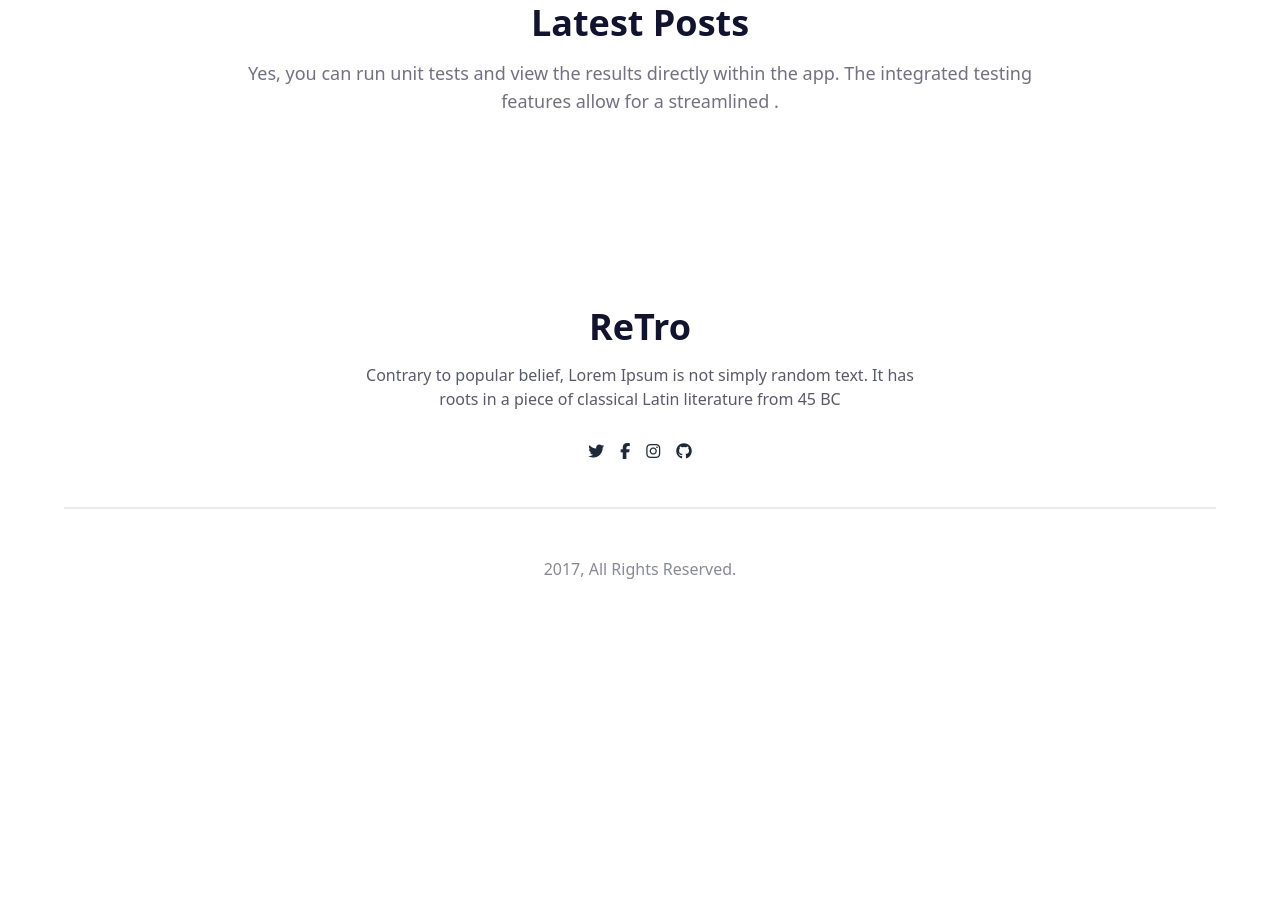
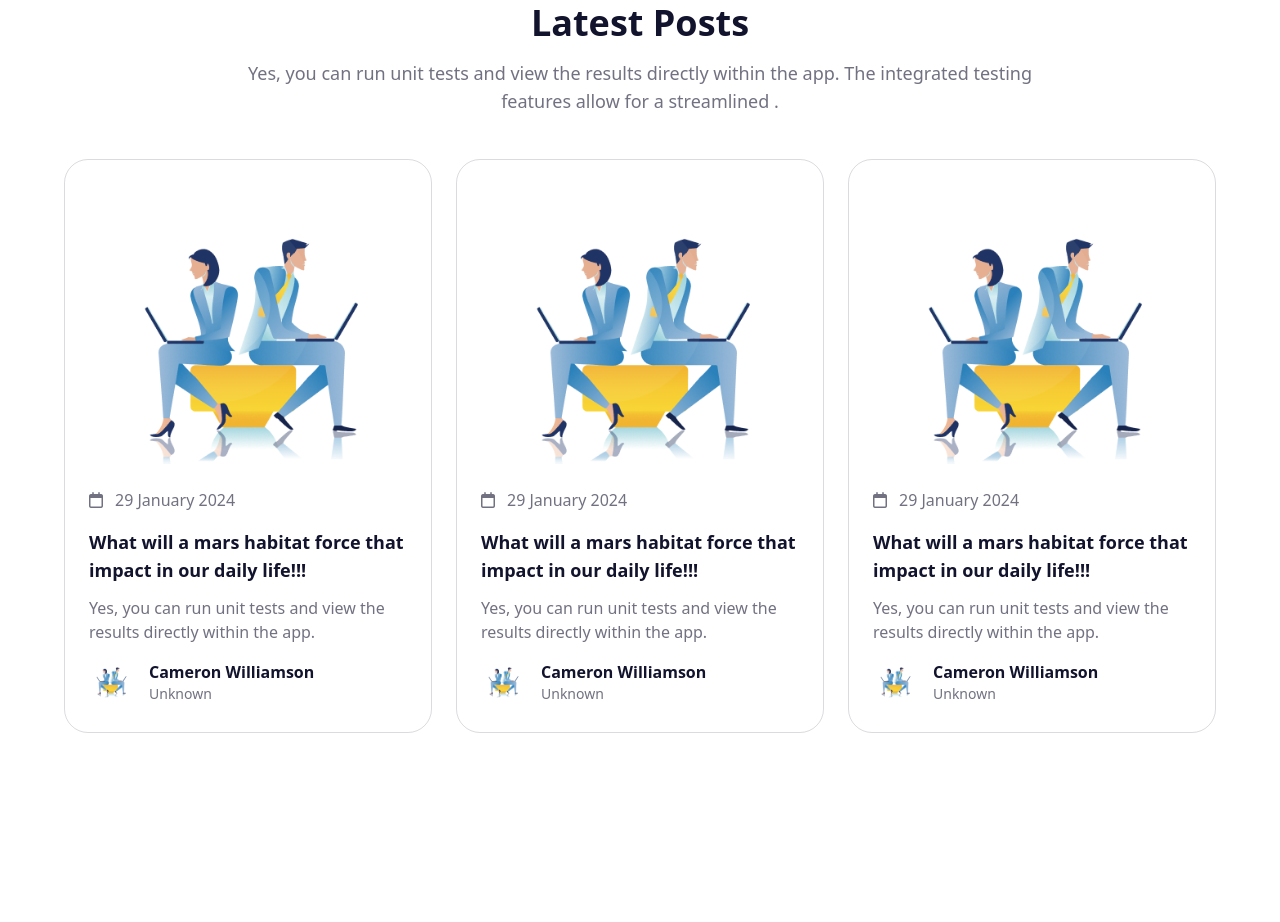
Before and after one commit to Niloy4001/Retro-forum, a plain HTML site: page index.html in a window 1280 px wide. Shown: the part 2453-3375 px from the top of the page. Before the commit the page ends 3130 px from the top, so only its background shows below. Drawn offline with nearby package versions, Linux system fonts and the light colour scheme.

Commit message:
latest post section added

```diff
--- a/index.html
+++ b/index.html
@@ -222,11 +222,14 @@
     <!-- Forum section -->
     <section class="w-[90%] mx-auto">
         <div class="w-full">
-            <div class="w-full bg-[#12132D] rounded-[32px] pl-5 lg:pl-[90px] pt-8 lg:pt-[90px] grid grid-cols-1 lg:grid-cols-9 gap-6 items-center">
+            <div
+                class="w-full bg-[#12132D] rounded-[32px] pl-5 lg:pl-[90px] pt-8 lg:pt-[90px] grid grid-cols-1 lg:grid-cols-9 gap-6 items-center">
                 <!-- left div -->
                 <div class="col-span-1 lg:col-span-6">
                     <h1 class="text-2xl lg:text-4xl font-extrabold text-white mb-4">Join Our Forum</h1>
-                    <p class="text-base lg:text-lg font-normal text-white/[0.8] mb-8">Share your favorite opinion and win and wp forum coffee mug! Yes, you can run unit tests and view the results directly within the app. </p>
+                    <p class="text-base lg:text-lg font-normal text-white/[0.8] mb-8">Share your favorite opinion and
+                        win and wp forum coffee mug! Yes, you can run unit tests and view the results directly within
+                        the app. </p>
                     <div>
                         <button class="btn bg-[#797DFC] text-white rounded-full border-none">Registered Now</button>
                     </div>
@@ -243,14 +246,56 @@
         <!-- title div -->
         <div class="w-full lg:w-[70%] mx-auto mb-6 lg:mb-11">
             <h1 class="text-2xl lg:text-4xl font-extrabold text-[#12132D] mb-4 text-center">Latest Posts</h1>
-                <p class="text-base lg:text-lg font-normal text-[#12132D]/[0.6] text-center">Yes, you can run unit tests and view the results directly within the app. The integrated testing features allow for a streamlined .</p>
+            <p class="text-base lg:text-lg font-normal text-[#12132D]/[0.6] text-center">Yes, you can run unit tests and
+                view the results directly within the app. The integrated testing features allow for a streamlined .</p>
+        </div>
+        <!-- card section  -->
+         <div class="grid grid-cols-1 lg:grid-cols-3 gap-6">
+            <!-- card 1  -->
+             <div class="p-6 rounded-3xl border border-solid border-[#12132D26]/[0.15]">
+                <div class="mb-6"><img src="images/joinforum.png" class="w-full" alt=""></div>
+                <div class="text-sm lg:text-base font-normal text-[#12132D]/[0.6] mb-4 space-x-3"><span><i class="fa-regular fa-calendar"></i></span><span>29 January 2024</span></div>
+                <h1 class="text-base lg:text-lg font-extrabold text-[#12132D] mb-3">What will a mars habitat force that impact in our daily life!!!</h1>
+                <p class="text-sm lg:text-base font-normal text-[#12132D]/[0.6] mb-4">Yes, you can run unit tests and view the results directly within the app. </p>
+                <div class="flex space-x-4">
+                    <div class="w-[44px] h-[44px]"><img src="images/joinforum.png" class="w-full rounded-full" alt=""></div>
+                    <div class="text-sm lg:text-base font-bold text-[#12132D] mb-1"><h1>Cameron Williamson</h1><p class="text-xs lg:text-sm font-normal text-[#12132D]/[0.6]">Unknown</p></div>
+                </div>
+             </div>
+             <!-- card 1 end -->
+            <!-- card 1  -->
+             <div class="p-6 rounded-3xl border border-solid border-[#12132D26]/[0.15]">
+                <div class="mb-6"><img src="images/joinforum.png" class="w-full" alt=""></div>
+                <div class="text-sm lg:text-base font-normal text-[#12132D]/[0.6] mb-4 space-x-3"><span><i class="fa-regular fa-calendar"></i></span><span>29 January 2024</span></div>
+                <h1 class="text-base lg:text-lg font-extrabold text-[#12132D] mb-3">What will a mars habitat force that impact in our daily life!!!</h1>
+                <p class="text-sm lg:text-base font-normal text-[#12132D]/[0.6] mb-4">Yes, you can run unit tests and view the results directly within the app. </p>
+                <div class="flex space-x-4">
+                    <div class="w-[44px] h-[44px]"><img src="images/joinforum.png" class="w-full rounded-full" alt=""></div>
+                    <div class="text-sm lg:text-base font-bold text-[#12132D] mb-1"><h1>Cameron Williamson</h1><p class="text-xs lg:text-sm font-normal text-[#12132D]/[0.6]">Unknown</p></div>
+                </div>
+             </div>
+             <!-- card 1 end -->
+            <!-- card 1  -->
+             <div class="p-6 rounded-3xl border border-solid border-[#12132D26]/[0.15]">
+                <div class="mb-6"><img src="images/joinforum.png" class="w-full" alt=""></div>
+                <div class="text-sm lg:text-base font-normal text-[#12132D]/[0.6] mb-4 space-x-3"><span><i class="fa-regular fa-calendar"></i></span><span>29 January 2024</span></div>
+                <h1 class="text-base lg:text-lg font-extrabold text-[#12132D] mb-3">What will a mars habitat force that impact in our daily life!!!</h1>
+                <p class="text-sm lg:text-base font-normal text-[#12132D]/[0.6] mb-4">Yes, you can run unit tests and view the results directly within the app. </p>
+                <div class="flex space-x-4">
+                    <div class="w-[44px] h-[44px]"><img src="images/joinforum.png" class="w-full rounded-full" alt=""></div>
+                    <div class="text-sm lg:text-base font-bold text-[#12132D] mb-1"><h1>Cameron Williamson</h1><p class="text-xs lg:text-sm font-normal text-[#12132D]/[0.6]">Unknown</p></div>
+                </div>
+             </div>
+             <!-- card 1 end -->
          </div>
     </section>
     <footer class="w-full bg-#12132D/[0.05] py-12 lg:py-24">
         <section class="w-[90%] mx-auto">
             <div class="w-full lg:w-[50%] mx-auto">
                 <h1 class="text-2xl lg:text-4xl font-extrabold text-[#12132D] mb-4 text-center">ReTro</h1>
-                <p class="text-sm lg:text-base font-normal text-[#12132D]/[0.7] text-center mb-8">Contrary to popular belief, Lorem Ipsum is not simply random text. It has roots in a piece of classical Latin literature from 45 BC</p>
+                <p class="text-sm lg:text-base font-normal text-[#12132D]/[0.7] text-center mb-8">Contrary to popular
+                    belief, Lorem Ipsum is not simply random text. It has roots in a piece of classical Latin literature
+                    from 45 BC</p>
                 <div class="flex justify-center gap-4">
                     <i class="fa-brands fa-twitter"></i>
                     <i class="fa-brands fa-facebook-f"></i>
```
Lines whose indentation alone changed are shown as unchanged.
